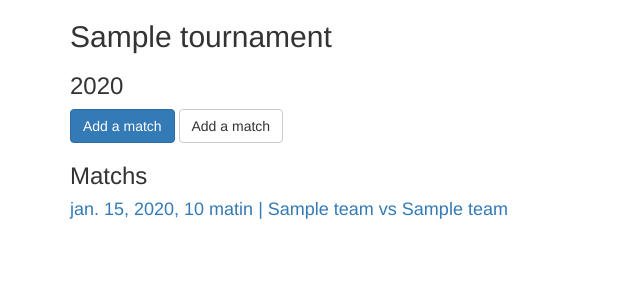
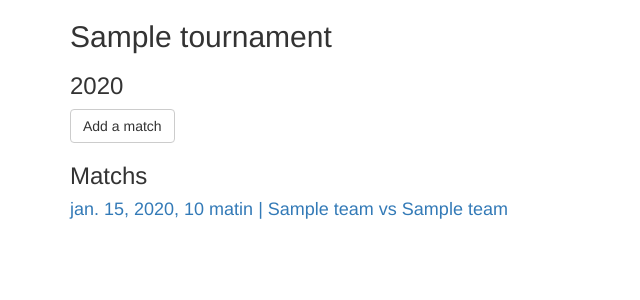
Before and after one commit to cedlerouge/betwit, a Django app: page /tournaments/tournaments/1/ in a window 1280 px wide. Shown: the part 52-352 px from the top of the page, without its empty margins (0-640 px from the left). Run offline with Django 3.2, Linux system fonts and the light colour scheme; tables that the repository leaves empty hold one stand-in row (values such as "Sample post"); some libraries are stand-ins or nearby versions.

Commit message:
tournaments app: fix bug

```diff
--- a/tournaments/forms.py
+++ b/tournaments/forms.py
@@ -22,7 +22,8 @@ class TournamentForm( ModelForm ):
 
     class Meta:
         model   = Tournament
-        fields  = [ 'name', 'year' ]
+        fields  = '__all__'
+        #[ 'name', 'year' ]
 
 class MatchForm( ModelForm ):
     class Meta:
--- a/tournaments/templates/tournaments/tournament_detail.html
+++ b/tournaments/templates/tournaments/tournament_detail.html
@@ -9,7 +9,6 @@
 {% endblock %}
 
 {% block content %}
-{% bootstrap_button "Add a match" button_type="link" button_class="btn-primary" href="/tournament/{{ tournament.id }}/match_add" %}
 <a href="{% url 'tournaments:match_add' tournament.id %}" class="btn btn-default">Add a match</a>
 <h3>Matchs</h3>
 {% for match in match_list %}
--- a/tournaments/views.py
+++ b/tournaments/views.py
@@ -144,5 +144,5 @@ def match_add( request, tournament_id ):
         params              = dict()
         params['form']      = form
         params['elt']       = "match"
-        params['post_url']  = reverse("tournaments:match_add", args(tournament_id))
+        params['post_url']  = reverse("tournaments:match_add", args=(tournament_id))
         return render( request, 'tournaments/tournament_form.html', params )
```
